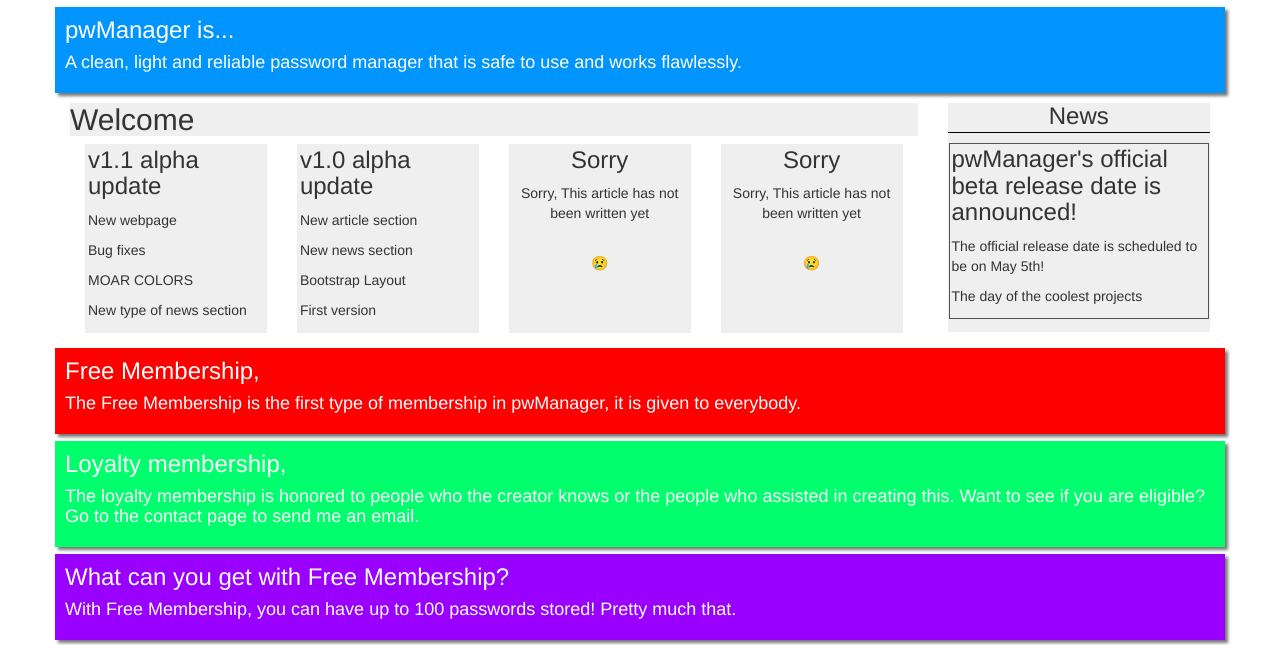
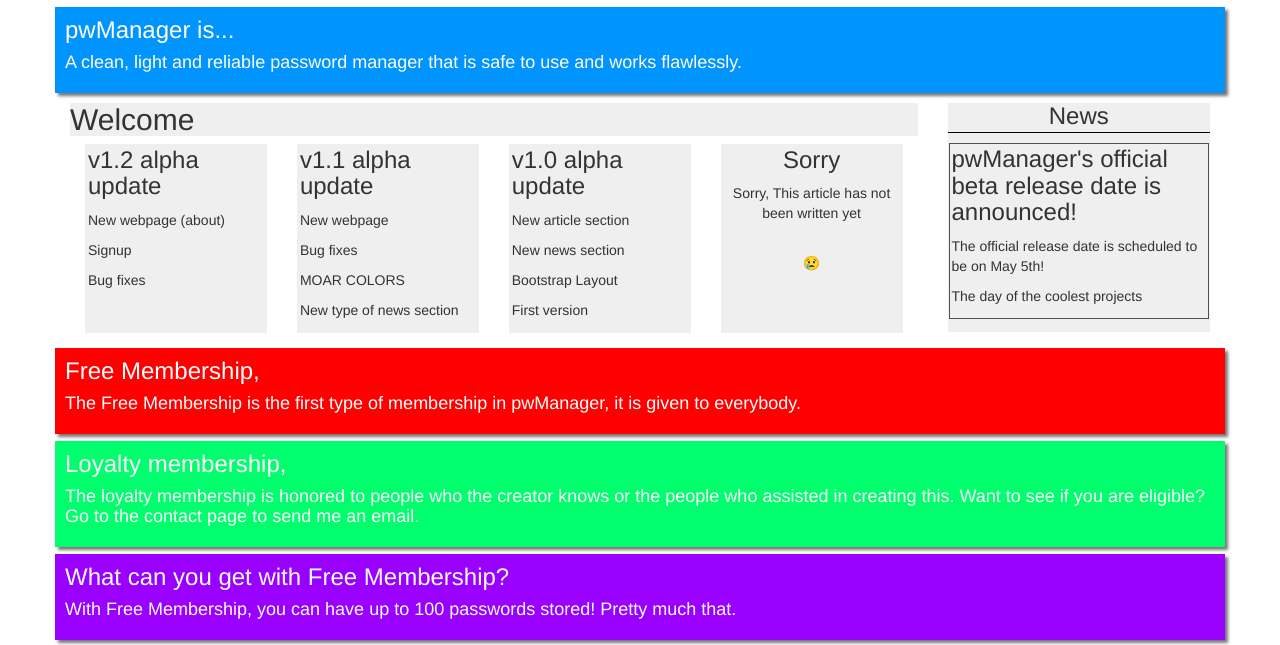
Before and after one commit to appledoes/appledoes.github.io, a plain HTML site: page index.html in a window 1280 px wide. Shown: the part 121-766 px from the top of the page. Drawn offline with Linux system fonts and the light colour scheme; no server answers.

Commit message:
alpha 1.2 snapshot 1w7.2

```diff
--- a/js1-index.js
+++ b/js1-index.js
@@ -56,6 +56,12 @@
                 makeNewli.makeli();
             };
 
+            for (i = 1; i < 5; i++) {
+                var makeNewli = new ar('a3', 'p', i, '.a3-ul', 'block', undefined);
+
+                makeNewli.makeli();
+            };
+
             for (i = 1; i < 3; i++) {
                 var makeNewli = new ar('ns1', 'p', i, '.ns1-ul', 'inline', undefined);
 
@@ -77,6 +83,7 @@
 
             $a1_h3.text(responseObject.articles[0].header);
             $a2_h3.text(responseObject.articles[1].header);
+            $a3_h3.text(responseObject.articles[2].header);
 
             if (responseObject.articles[0].header == null) {
                 console.log('working ([0] li)');
@@ -124,6 +131,12 @@
             $('.a2_p3').text(responseObject.articles[1].p3);
             $('.a2_p4').text(responseObject.articles[1].p4);
 
+
+            $('.a3_p1').text(responseObject.articles[2].p1);
+            $('.a3_p2').text(responseObject.articles[2].p2);
+            $('.a3_p3').text(responseObject.articles[2].p3);
+            $('.a3_p4').text(responseObject.articles[2].p4);
+
             $('.ns1_p1').text(responseObject.news[0].p1);
             $('.ns1_p2').text(responseObject.news[0].p2);
 
--- a/json/json1-index.json
+++ b/json/json1-index.json
@@ -13,12 +13,19 @@
   ],
   "articles": [
     {
+      "header": "v1.2 alpha update",
+      "p1": "New webpage (about)",
+      "p2": "Signup",
+      "p3": "Bug fixes",
+      "p4": ""
+
+    },
+    {
       "header": "v1.1 alpha update",
       "p1": "New webpage",
       "p2": "Bug fixes",
       "p3": "MOAR COLORS",
       "p4": "New type of news section"
-
     },
     {
       "header": "v1.0 alpha update",
@@ -26,9 +33,6 @@
       "p2": "New news section",
       "p3": "Bootstrap Layout",
       "p4": "First version"
-    },
-    {
-      "header":  null
     },
     {
       "header":  null
```
Also changed, not shown: account/signup.html (+1 -1 lines).
